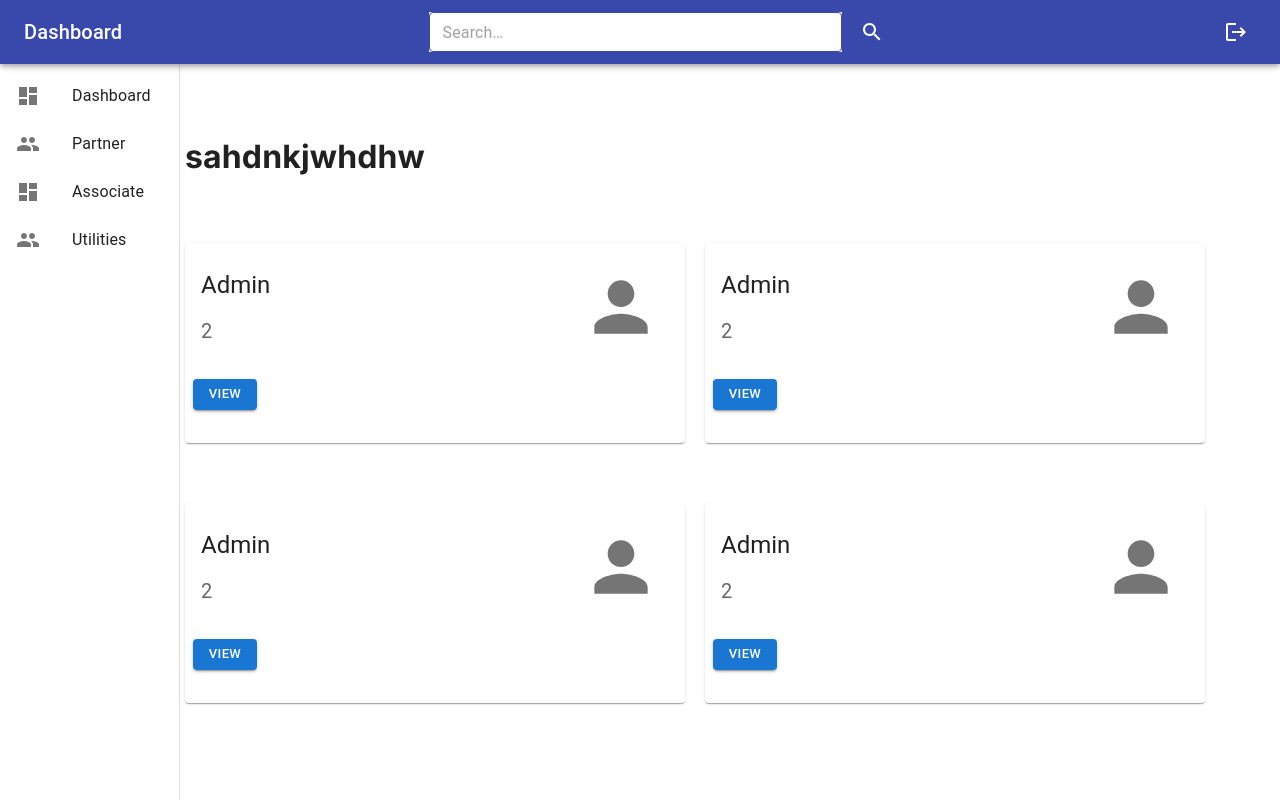
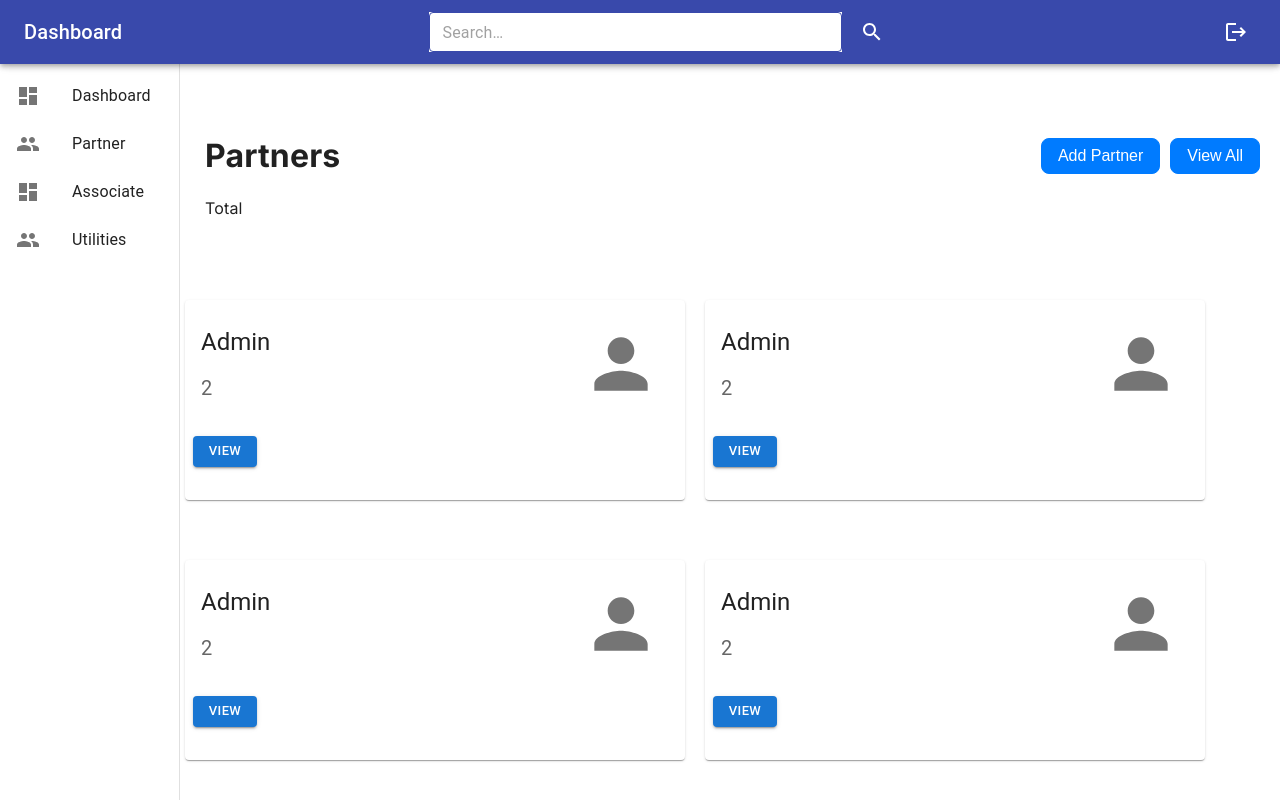
Before and after one commit to JatinWadhwa17/Omnie_Final_Project, a Next.js app in the folder final_project/: page /routes in a window 1280 px wide. Built offline with nearby package versions, Linux system fonts and the light colour scheme; no server answers; sample sign-in values are in the browser's storage.

Commit message:
implemented initial value api

```diff
--- a/final_project/src/app/globals.css
+++ b/final_project/src/app/globals.css
@@ -42,3 +42,43 @@
   color: red;
   font-size: 14px;
 }
+
+.homeDisplay {
+  padding: 20px;
+  border-radius: 15px;
+}
+
+.header {
+  display: flex;
+  align-items: center;
+  justify-content: space-between;
+}
+
+.header h1 {
+  margin: 0;
+}
+
+.buttons {
+  display: flex;
+  gap: 10px;
+}
+
+.styledButton {
+  padding: 8px 16px;
+  font-size: 16px;
+  border-radius: 8px; /* Added border-radius */
+  border: 1px solid #007BFF; /* Border color */
+  background-color: #007BFF; /* Background color */
+  color: white; /* Text color */
+  cursor: pointer; /* Pointer cursor on hover */
+  transition: background-color 0.3s ease; /* Smooth transition for background color */
+}
+
+.styledButton:hover {
+  background-color: #0056b3; /* Darker background on hover */
+}
+
+.styledButton:focus {
+  outline: none; /* Remove default focus outline */
+  box-shadow: 0 0 0 3px rgba(0, 123, 255, 0.5); /* Custom focus outline */
+}
--- a/final_project/src/app/routes/page.tsx
+++ b/final_project/src/app/routes/page.tsx
@@ -3,6 +3,7 @@ import React from "react";
 import Dashboard from "@/components/dashboard/sideNav";
 import FillerContent from "@/components/DisplayCard/display";
 import { useRouter } from "next/navigation";
+import InitialDisplay from "@/components/PartnerDisplay/initialDisplay";
 
 const Yo = () => {
   const router = useRouter();
@@ -11,7 +12,7 @@ const Yo = () => {
       <div>
         <Dashboard />
         <div style={{ marginLeft: "185px" }}>
-          <h1>sahdnkjwhdhw</h1>
+          <InitialDisplay />
         </div>
         <div
           style={{
--- a/final_project/src/components/PartnerDisplay/initialDisplay.tsx
+++ b/final_project/src/components/PartnerDisplay/initialDisplay.tsx
@@ -1,11 +1,38 @@
-import React from 'react'
+import React, { useEffect } from "react";
+import { useDispatch, useSelector } from "react-redux";
+import { countApi } from "@/redux/totalCountSlice";
+import { AppDispatch } from "@/redux/store";
+import { RootState } from "@/redux/store";
+import { useRouter } from "next/navigation";
 
 const InitialDisplay = () => {
+  const router = useRouter();
+  const dispatch: AppDispatch = useDispatch();
+
+  const count = useSelector((state: RootState) => state.totalcount.totalcount);
+  useEffect(() => {
+    dispatch(countApi());
+  }, []);
+
+  const viewButton = () => {
+    router.push("viewall");
+  };
+
   return (
-    <div>
+    <div className="homeDisplay">
+      <div className="header">
+        <h1>Partners</h1>
+        <div className="buttons">
+          <button className="styledButton">Add Partner</button>
+          <button className="styledButton" onClick={viewButton}>
+            View All
+          </button>
+        </div>
+      </div>
+      <p>Total</p>
+      <h2>{count}</h2>
+    </div>
+  );
+};
 
-    </div>
-  )
-}
-
-export default InitialDisplay
+export default InitialDisplay;
--- a/final_project/src/redux/store.tsx
+++ b/final_project/src/redux/store.tsx
@@ -1,13 +1,15 @@
 import { combineReducers, configureStore } from "@reduxjs/toolkit";
 import loginSlice from "./loginSlice";
+import totalCountSlice from "./totalCountSlice";
 
-const reducers=combineReducers({
-  log:loginSlice
-})
+const reducers = combineReducers({
+  log: loginSlice,
+  totalcount: totalCountSlice,
+});
 
-const store=configureStore({
-  reducer:reducers,
-})
+const store = configureStore({
+  reducer: reducers,
+});
 
 export type RootState = ReturnType<typeof store.getState>;
 export type AppDispatch = typeof store.dispatch;
--- /dev/null
+++ b/final_project/src/redux/totalCountSlice.tsx
@@ -0,0 +1,32 @@
+import { createSlice, createAsyncThunk } from "@reduxjs/toolkit";
+import axios from "axios";
+
+const initialState = {
+  totalcount: null,
+};
+const token = localStorage.getItem("token");
+
+export const countApi = createAsyncThunk("count/countApi", async () => {
+  const response = await axios.get(
+    "https://apistg.appnovahome.com/Partner/GetPartnerCount?Status=1",
+    {
+      headers: {
+        Authorization: `Bearer ${token}`,
+      },
+    }
+  );
+  return response.data.data[0].totalPartners;
+});
+
+const CountSlice = createSlice({
+  name: "totalCount",
+  initialState,
+  reducers: {},
+  extraReducers: (builder) => {
+    builder.addCase(countApi.fulfilled, (state, action) => {
+      state.totalcount = action.payload;
+    });
+  },
+});
+
+export default CountSlice.reducer;
```
Also changed, not shown: final_project/src/app/viewall/page.tsx (added, +11 -0 lines).
